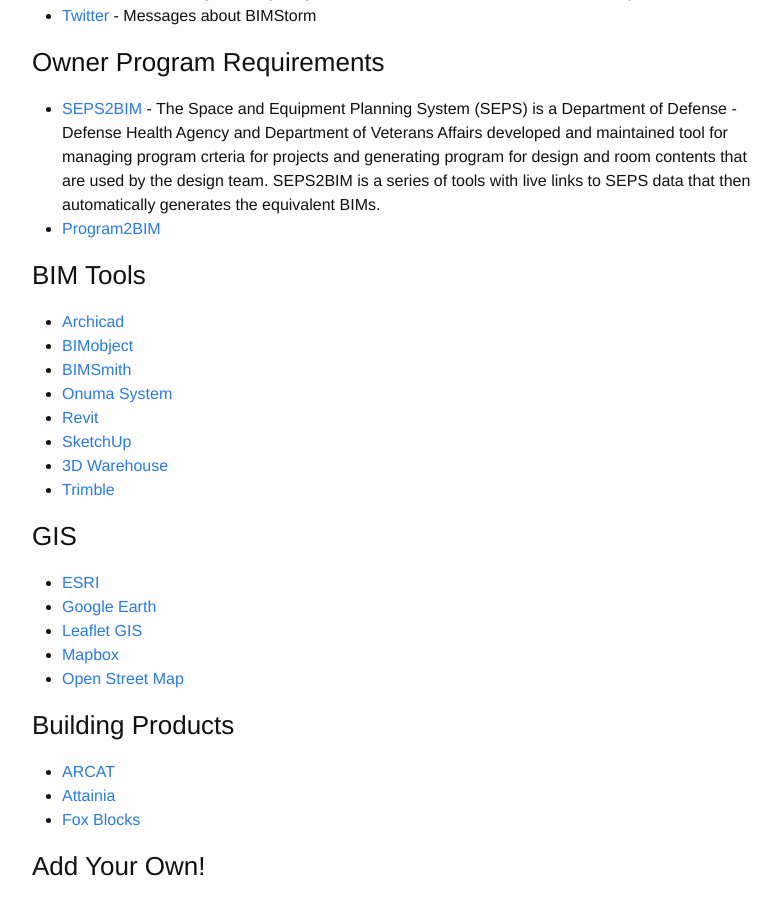
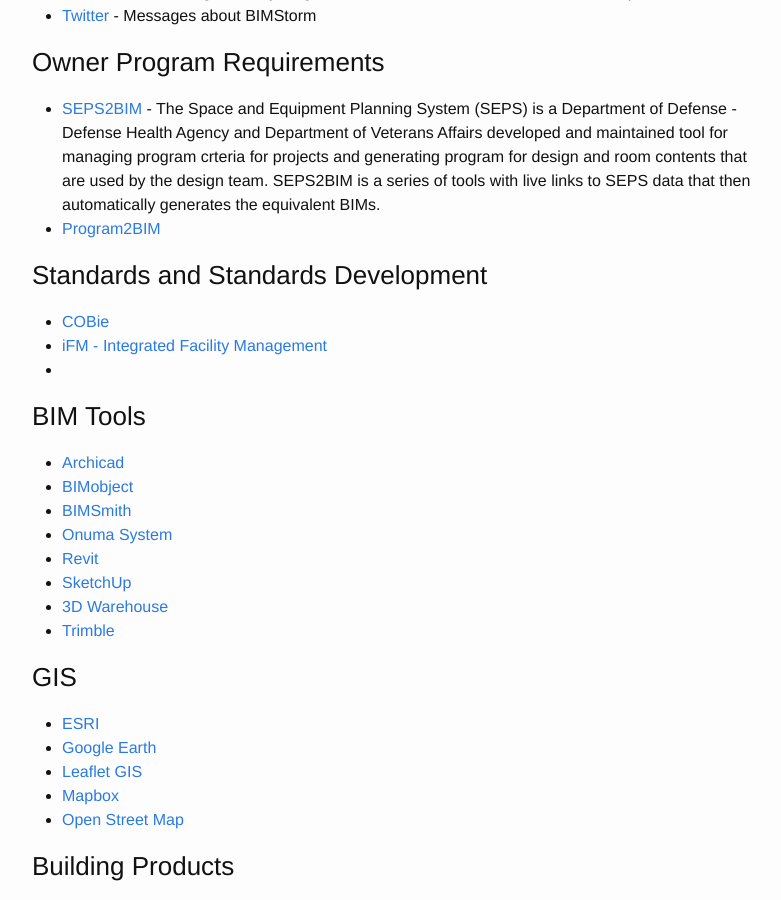
Before and after one commit to buildingSMARTalliance/BIMStorm, a Jekyll site: the page built from _posts/2016-09-16-Tools.markdown, in a window 1280 px wide and 900 px high, scrolled down 478 px. Shown: the whole window, without its empty margins (238-1019 px from the left). Built offline with Jekyll 4.4.1, drawn with Linux system fonts in a browser that asks for light colours.

Commit message:
Update 2016-09-16-Tools.markdown

```diff
--- a/_posts/2016-09-16-Tools.markdown
+++ b/_posts/2016-09-16-Tools.markdown
@@ -27,6 +27,11 @@
 * [SEPS2BIM](http://SEPS2BIM.org) - The Space and Equipment Planning System (SEPS) is a Department of Defense - Defense Health Agency and Department of Veterans Affairs developed and maintained tool for managing program crteria for projects and generating program for design and room contents that are used by the design team. SEPS2BIM is a series of tools with live links to SEPS data that then automatically generates the equivalent BIMs.
 * [Program2BIM](http://program2BIM.com)
 
+### Standards and Standards Development
+ * [COBie](http://wbdg.org/resources/cobie.php)
+ * [iFM - Integrated Facility Management](http://FEDifm.org)
+ *
+
 
 ### BIM Tools
 * [Archicad](http://Graphisoft.com)
```
